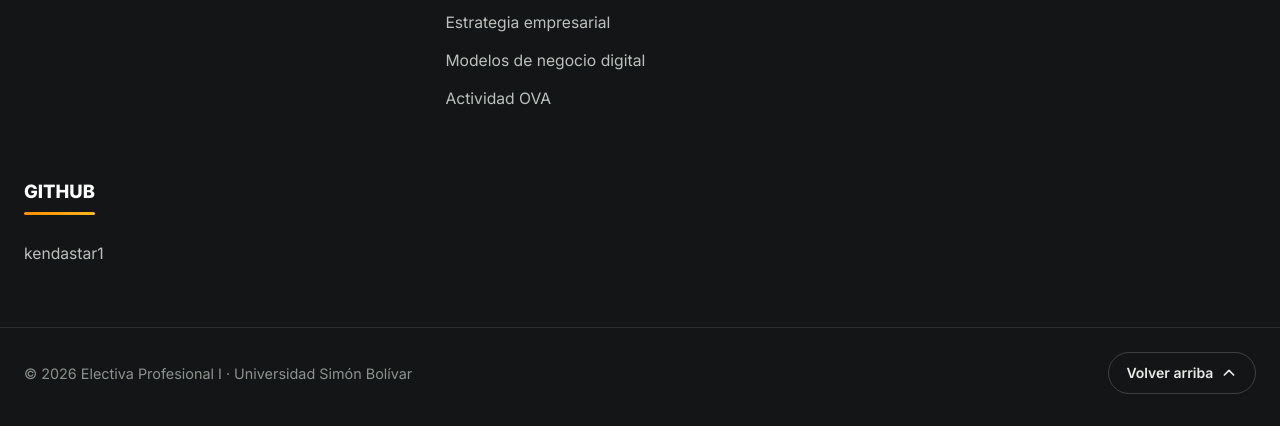
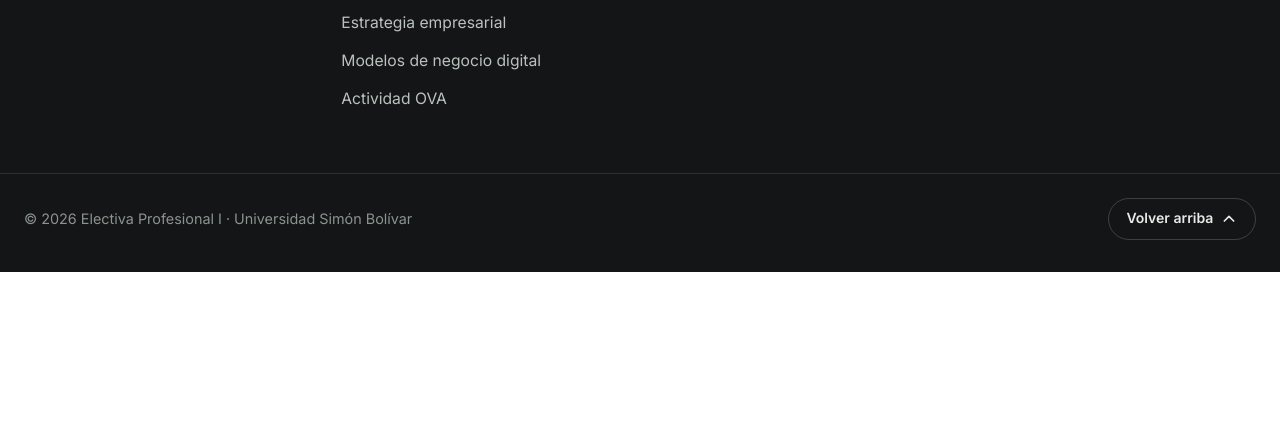
Before and after one commit to kendastar1/MiPaginaElectivaProfesional1, a plain HTML site: page index.html in a window 1280 px wide. Shown: the part 11557-11983 px from the top of the page. After the commit the page ends 11829 px from the top, so only its background shows below. Drawn offline with Linux system fonts and the light colour scheme.

Commit message:
Add files via upload

```diff
--- a/css/styles.css
+++ b/css/styles.css
@@ -2751,8 +2751,8 @@ img, svg, video { max-width: 100%; }
     margin: 0 auto;
     padding: 4.5rem 1.5rem 3rem;
     display: grid;
-    grid-template-columns: 1.7fr 1.15fr 1fr 1.1fr;
-    gap: 3.5rem;
+    grid-template-columns: 1.5fr 1.3fr 0.9fr 1.2fr 0.9fr;
+    gap: 2.5rem;
 }
 
 .site-footer-logo {
```
